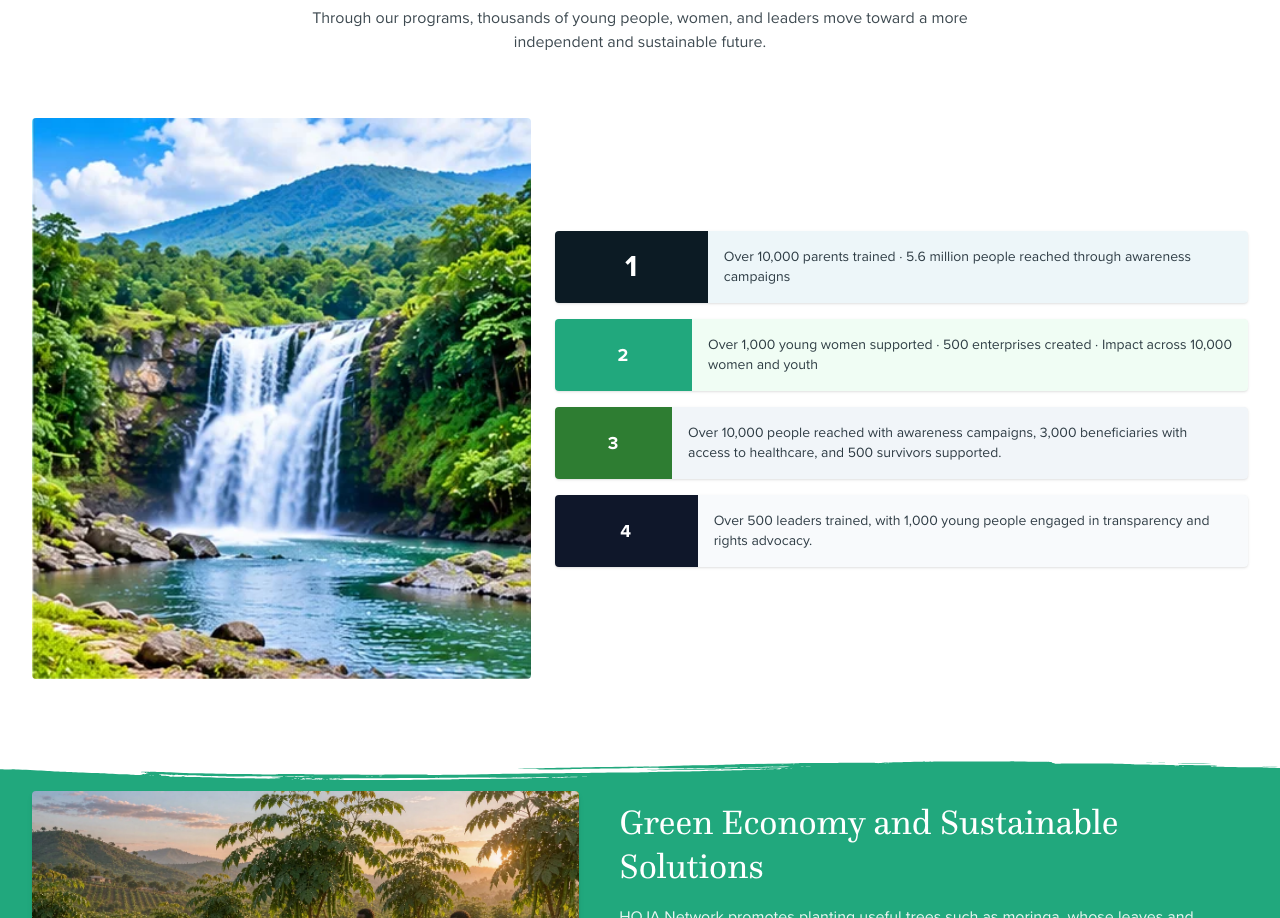
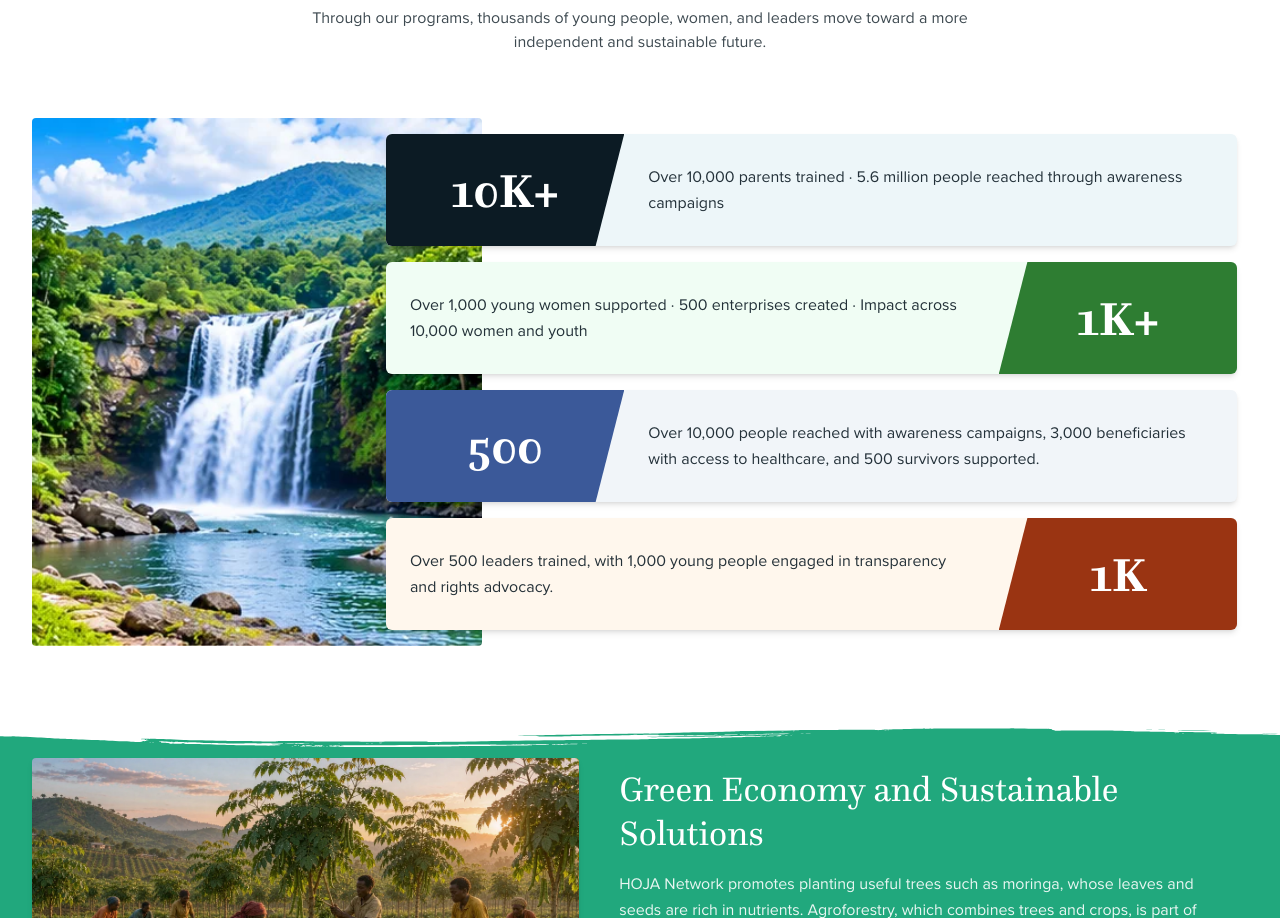
Before and after one commit to Lamsasiri/hoja-network-website, a Next.js app: page / in a window 1280 px wide. Shown: the part 2650-3568 px from the top of the page. Built offline with nearby package versions, Linux system fonts and the light colour scheme; no server answers.

Commit message:
feat: redesign homepage impact statistics

```diff
--- a/src/app/HomePageClient.tsx
+++ b/src/app/HomePageClient.tsx
@@ -41,6 +41,13 @@ function PartnerLogoTicker() {
 
 export default function HomePageClient({ posts }: { posts: import("../lib/wordpress").WPPost[] }) {
   const { t } = useLanguage();
+
+  const impactStats = [
+    { value: "10K+", description: t.home.keyFigures.line1, color: "bg-accent", surface: "bg-surface-3" },
+    { value: "1K+", description: t.home.keyFigures.line2, color: "bg-color-008", surface: "bg-surface-2" },
+    { value: "500", description: t.home.keyFigures.line3, color: "bg-color-002", surface: "bg-surface-4" },
+    { value: "1K", description: t.home.keyFigures.line4, color: "bg-[#9A3412]", surface: "bg-[#FFF7ED]" },
+  ];
 
   const MediaCard_data = [
     { alt: t.home.whyHoja.card1Title, imgSrc: "/assets/hoja/photos/home-economic-empowerment.webp", srcSet: "/assets/hoja/photos/home-economic-empowerment.webp 414w", href: "/impact", title: t.home.whyHoja.card1Title, description: t.home.whyHoja.card1Text },
@@ -173,44 +180,29 @@ const MediaCard2_styles = [
               {t.home.approach.description}
             </p>
           </header>
-          <div className="flex relative z-11 max-w-320 px-8 flex-wrap mx-auto max-md:px-4" data-cid="n125">
-            <div className="block relative max-w-[calc(42%-0.75rem)] mr-6 basis-[calc(42%-0.75rem)] order-[1] max-md:max-w-full max-md:basis-full max-md:mr-0 max-md:mb-6" data-cid="n126">
-              <img className="w-full h-full block rounded-sm max-w-full overflow-clip object-cover text-center min-h-80" data-cid="n127" data-component="image" alt="HOJA impact field" src="/assets/hoja/photos/home-impact.webp" />
+          <div className="flex relative z-11 max-w-320 px-8 flex-wrap items-stretch mx-auto max-md:px-4" data-cid="n125">
+            <div className="block relative max-w-[37%] basis-[37%] min-h-[26rem] order-[1] max-md:max-w-full max-md:basis-full max-md:min-h-64 max-md:mb-5" data-cid="n126">
+              <img className="w-full h-full block rounded-sm max-w-full overflow-clip object-cover text-center min-h-80 max-md:min-h-64" data-cid="n127" data-component="image" alt="HOJA impact field" src="/assets/hoja/photos/home-impact.webp" />
             </div>
-            <div className="block z-1 max-w-[calc(58%-0.75rem)] py-4 self-center basis-[calc(58%-0.75rem)] order-[2] max-md:max-w-full max-md:basis-full" data-cid="n128">
-              <ul className="flex flex-col gap-4 text-center [list-style-type:none] list-outside" data-cid="n129">
-                <li className="flex overflow-hidden bg-surface-3 shadow-sm rounded-sm max-md:flex-col">
-                  <div className="w-40 flex p-4 justify-center items-center text-background bg-accent max-md:w-full max-md:py-3">
-                    <span className="text-3xl font-bold">1</span>
-                  </div>
-                  <div className="p-4 text-left self-center text-sm text-foreground/85">
-                    {t.home.keyFigures.line1}
-                  </div>
-                </li>
-                <li className="flex overflow-hidden bg-surface-2 shadow-sm rounded-sm max-md:flex-col">
-                  <div className="w-40 flex p-4 justify-center items-center text-background bg-primary max-md:w-full max-md:py-3">
-                    <span className="text-lg font-bold uppercase tracking-wider">2</span>
-                  </div>
-                  <div className="p-4 text-left self-center text-sm text-foreground/85">
-                    {t.home.keyFigures.line2}
-                  </div>
-                </li>
-                <li className="flex overflow-hidden bg-surface-4 shadow-sm rounded-sm max-md:flex-col">
-                  <div className="w-40 flex p-4 justify-center items-center text-background bg-color-008 max-md:w-full max-md:py-3">
-                    <span className="text-lg font-bold uppercase tracking-wider">3</span>
-                  </div>
-                  <div className="p-4 text-left self-center text-sm text-foreground/85">
-                    {t.home.keyFigures.line3}
-                  </div>
-                </li>
-                <li className="flex overflow-hidden bg-surface shadow-sm rounded-sm max-md:flex-col">
-                  <div className="w-40 flex p-4 justify-center items-center text-background bg-color-012 max-md:w-full max-md:py-3">
-                    <span className="text-lg font-bold uppercase tracking-wider">4</span>
-                  </div>
-                  <div className="p-4 text-left self-center text-sm text-foreground/85">
-                    {t.home.keyFigures.line4}
-                  </div>
-                </li>
+            <div className="relative z-10 -ml-24 max-w-[70%] basis-[70%] py-4 self-center order-[2] max-md:ml-0 max-md:max-w-full max-md:basis-full max-md:py-0">
+              <ul className="flex flex-col gap-4 [list-style-type:none] list-outside max-md:gap-3">
+                {impactStats.map((stat, index) => {
+                  const numberOnRight = index % 2 === 1;
+                  return (
+                    <li key={stat.value + index} className={`flex min-h-28 items-stretch overflow-hidden rounded-md shadow-md transition-transform duration-300 hover:-translate-y-0.5 ${stat.surface} ${numberOnRight ? "flex-row-reverse" : ""}`}>
+                      <div
+                        className={`flex w-[28%] min-w-24 shrink-0 items-center justify-center px-3 py-4 text-background max-md:w-[30%] ${stat.color}`}
+                        style={{ clipPath: numberOnRight ? "polygon(12% 0, 100% 0, 100% 100%, 0 100%)" : "polygon(0 0, 100% 0, 88% 100%, 0 100%)" }}
+                        aria-hidden="true"
+                      >
+                        <span className="[font-family:questa,_serif] text-4xl font-extrabold leading-none text-background md:text-5xl">{stat.value}</span>
+                      </div>
+                      <div className="flex flex-1 items-center p-5 text-left text-sm leading-relaxed text-foreground/90 md:p-6 md:text-base">
+                        {stat.description}
+                      </div>
+                    </li>
+                  );
+                })}
               </ul>
             </div>
           </div>
```
